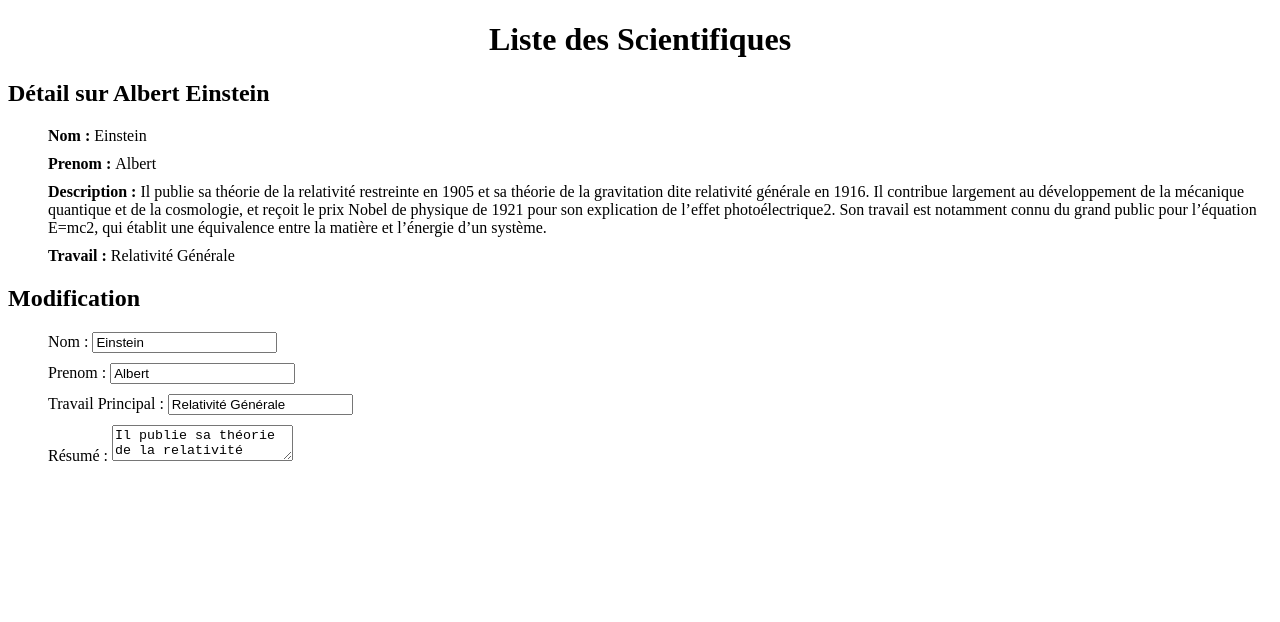
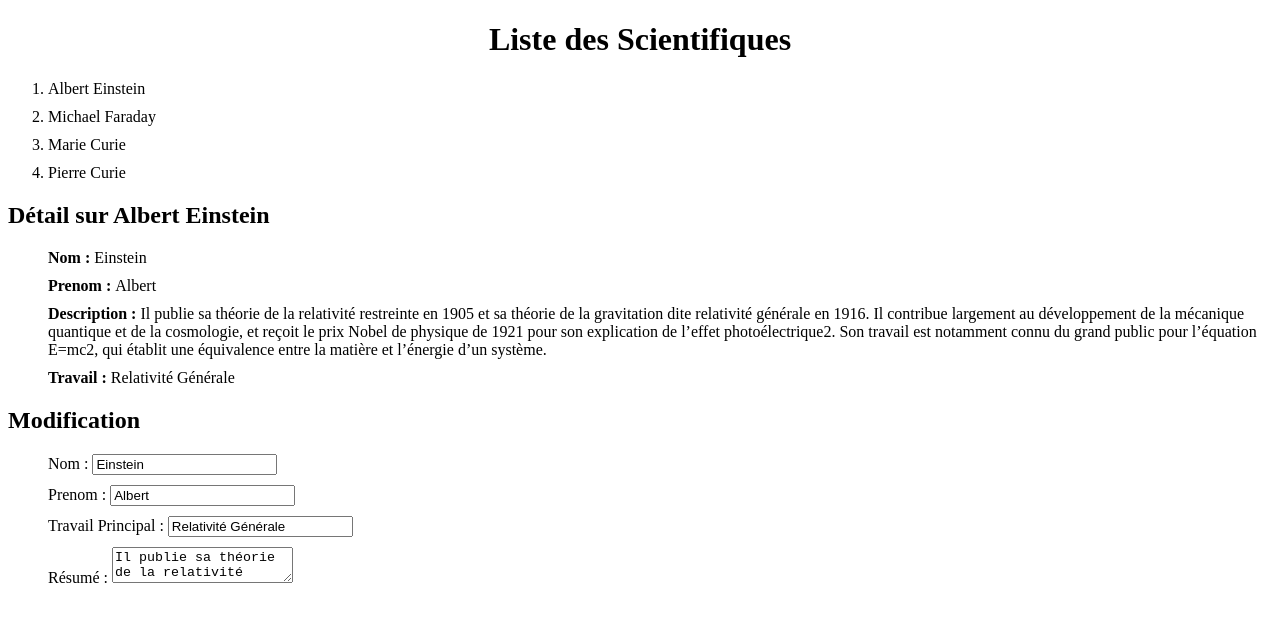
Before and after one commit to guillaume-artignan/firstAppAngular, an Angular app: page / in a window 1280 px wide. Shown: the top 622 px of the page. Built offline with nearby package versions, Linux system fonts and the light colour scheme.

Commit message:
Boucle ng-for

```diff
--- a/src/app/app.component.html
+++ b/src/app/app.component.html
@@ -3,8 +3,12 @@
   <h1>
     {{ title }}
   </h1>
+</div>
 
-</div>
+<ol>
+	<li *ngFor="let p of liste"> {{p.prenom}} {{p.nom }} </li>
+</ol>
+
 <h2>Détail sur {{personne.prenom}} {{personne.nom}} </h2>
 <ul>
 	<li><b>Nom : </b>{{personne.nom}}</li>
@@ -15,7 +19,7 @@
 
 <h2>Modification</h2>
 <ul>
-	<li (click)="clickEffectue()" >Nom : <input [(ngModel)]="personne.nom" /></li>
+	<li>Nom : <input [(ngModel)]="personne.nom" /></li>
 	<li>Prenom : <input [(ngModel)]="personne.prenom" /></li>
 	<li>Travail Principal : <input [(ngModel)]="personne.travail" /></li>
 	<li>Résumé : <textarea  [(ngModel)]="personne.description" ></textarea></li>
--- a/src/app/app.component.ts
+++ b/src/app/app.component.ts
@@ -9,6 +9,10 @@
 export class AppComponent {
   title = 'Liste des Scientifiques';
 
+  liste = [{nom :"Einstein", prenom : "Albert", description :"Il publie sa théorie de la relativité restreinte en 1905 et sa théorie de la gravitation dite relativité générale en 1916. Il contribue largement au développement de la mécanique quantique et de la cosmologie, et reçoit le prix Nobel de physique de 1921 pour son explication de l’effet photoélectrique2. Son travail est notamment connu du grand public pour l’équation E=mc2, qui établit une équivalence entre la matière et l’énergie d’un système.", travail : "Relativité Générale"},
+		  {nom :"Faraday", prenom : "Michael", description :"Il publie sa théorie de la relativité restreinte en 1905 et sa théorie de la gravitation dite relativité générale en 1916. Il contribue largement au développement de la mécanique quantique et de la cosmologie, et reçoit le prix Nobel de physique de 1921 pour son explication de l’effet photoélectrique2. Son travail est notamment connu du grand public pour l’équation E=mc2, qui établit une équivalence entre la matière et l’énergie d’un système.", travail : "Relativité Générale"},
+		  {nom :"Curie", prenom : "Marie", description :"Il publie sa théorie de la relativité restreinte en 1905 et sa théorie de la gravitation dite relativité générale en 1916. Il contribue largement au développement de la mécanique quantique et de la cosmologie, et reçoit le prix Nobel de physique de 1921 pour son explication de l’effet photoélectrique2. Son travail est notamment connu du grand public pour l’équation E=mc2, qui établit une équivalence entre la matière et l’énergie d’un système.", travail : "Relativité Générale"},
+          {nom :"Curie", prenom : "Pierre", description :"Il publie sa théorie de la relativité restreinte en 1905 et sa théorie de la gravitation dite relativité générale en 1916. Il contribue largement au développement de la mécanique quantique et de la cosmologie, et reçoit le prix Nobel de physique de 1921 pour son explication de l’effet photoélectrique2. Son travail est notamment connu du grand public pour l’équation E=mc2, qui établit une équivalence entre la matière et l’énergie d’un système.", travail : "Relativité Générale"}]
 
   personne = {
 				nom :"Einstein",
```
